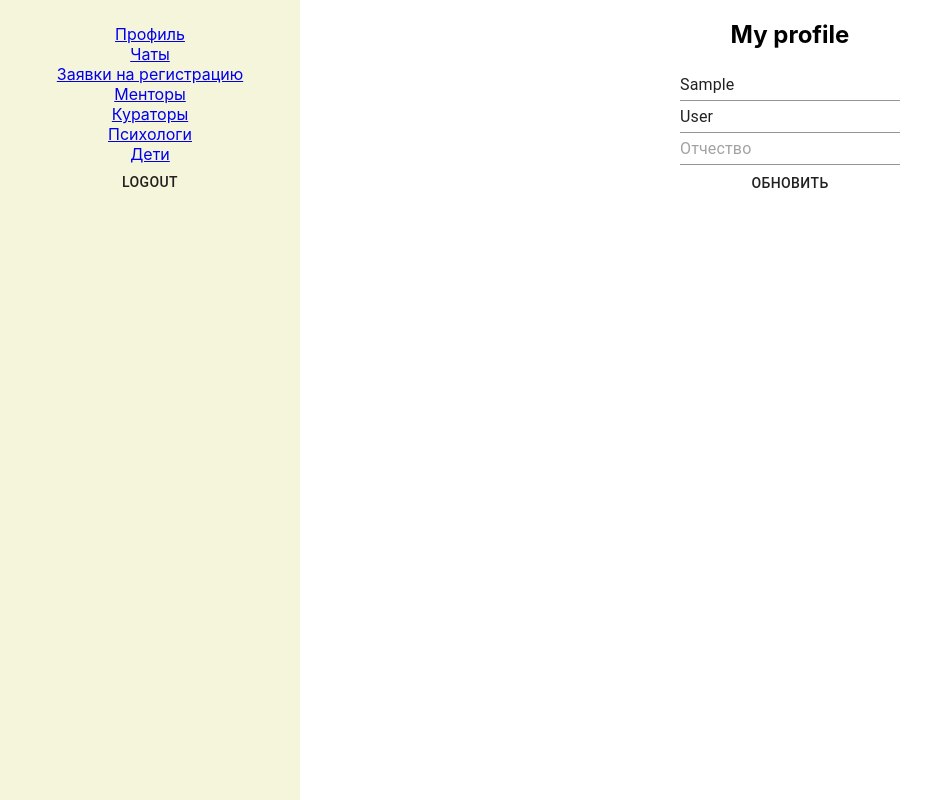
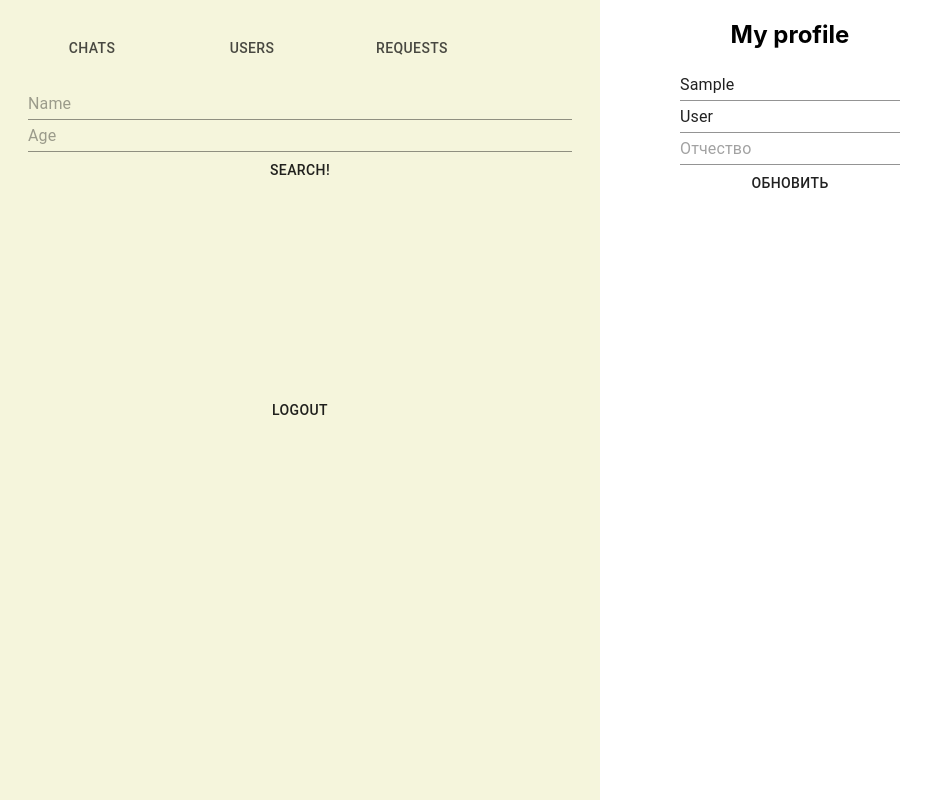
Before and after one commit to drop-db/ss-hack, a React (Create React App) app in the folder front/: page /home/profile in a window 1280 px wide. Shown: the whole page, without its empty margins (0-934 px from the left). Built offline with nearby package versions, Linux system fonts and the light colour scheme; no server answers; sample sign-in values are in the browser's storage.

Commit message:
fix/sideMenu

```diff
--- /dev/null
+++ b/front/src/components/common/Tab/Tab.jsx
@@ -0,0 +1,13 @@
+import React from 'react';
+import { Tabs as MaterialTabs, Tab as MaterialTab} from '@material-ui/core';
+
+function Tab(props) {
+    return <MaterialTab {...props} />
+}
+function Tabs(props){
+    return <MaterialTabs {...props}/>
+}
+
+export default {
+    Tab, Tabs
+};
--- /dev/null
+++ b/front/src/containers/Menu/Menu.jsx
@@ -0,0 +1,87 @@
+import React, {useState} from 'react';
+import { NavLink } from "react-router-dom";
+import Button from "../../components/common/Button/Button";
+import styles from "./Menu.module.scss";
+
+export default function Menu(items1){
+    const commonItems = [
+        {
+            groupName: 'Новосибирск',
+            links: [
+                {
+                    label: 'Психологи',
+                    path: '/home/chats/novosibPsyc'
+                },
+                {
+                    label: 'Наставники',
+                    path: '/home/chats/novosibMent'
+                }
+            ]
+        },
+        {
+            groupName: 'Томск',
+            links: [
+                {
+                    label: 'Психологи2',
+                    path: '/home/chats/tomskPsyc'
+                },
+                {
+                    label: 'Наставники2',
+                    path: '/home/chats/tomskMent'
+                }
+            ]
+        },
+        {
+            groupName: 'Тверь',
+            links: [
+                {
+                    label: 'Психологи3',
+                    path: '/home/chats/tverPsyc'
+                },
+                {
+                    label: 'Наставники3',
+                    path: '/home/chats/tverMent'
+                }
+            ]
+        }
+    ];
+
+    const privateItems = [
+        {label: 'John', path: '/home/chats/1234567'},
+        {label: 'James', path: '/home/chats/234567'}
+    ];
+    const [activeGroup, setActiveGroup] = useState(null);
+    return (
+        <div className={styles.menuContainer}>
+            {commonItems.map((commonItem, index) =>
+                <InnerItem
+                    links={commonItem.links}
+                    key={`${index}_item`}
+                    groupName={commonItem.groupName}
+                    active={index === activeGroup}
+                    onClick={()=>setActiveGroup(index)}
+                />)
+            }
+            <div className={styles.privateChatsBlock}>
+                {
+                    privateItems.map(privateItem => <NavLink className={styles.navLink} to={privateItem.path}>{privateItem.label}</NavLink>)
+                }
+            </div>
+        </div>
+    )
+}
+
+function InnerItem({links, groupName, active, onClick}) {
+    const visibleLinks = active
+        ? links.map(link => <NavLink className={styles.navLink} to={link.path}>{link.label}</NavLink>)
+        : <></>;
+
+    return (
+        <div>
+            <Button onClick={onClick}>{groupName}</Button>
+            <div className={styles.navLinks}>
+                {visibleLinks}
+            </div>
+        </div>
+    )
+}
--- /dev/null
+++ b/front/src/containers/Menu/Menu.module.scss
@@ -0,0 +1,50 @@
+.sideBar {
+  box-sizing: border-box;
+
+  position: fixed;
+  top: 0;
+  left: 0;
+  width: 600px;
+  height: 100vh;
+
+  padding: 1.5rem .75rem;
+  display: flex;
+  flex-direction: column;
+
+  background: white;
+  &.hidden{
+    width: 0;
+  }
+  .tab{
+    width: 50px;
+  }
+
+  .sideContent{
+    width: 100%;
+    height: 100%;
+    min-height: 20rem;
+  }
+}
+.menuContainer{
+  .navLink{
+    color: black;
+    text-decoration: none;
+  }
+
+  .navLinks{
+    display: flex;
+    flex-direction: column;
+  }
+
+  .filterContainer{
+    padding: 1rem;
+  }
+
+  .privateChatsBlock{
+    display: flex;
+    flex-direction: column;
+    * > {
+      text-align: start;
+    }
+  }
+}
--- /dev/null
+++ b/front/src/containers/SideBar/ChatsSideBar.jsx
@@ -0,0 +1,6 @@
+import React from 'react';
+import Menu from "../Menu/Menu";
+
+export default function ChatsSideBar(){
+    return <Menu/>
+}
--- /dev/null
+++ b/front/src/containers/SideBar/FiltersSideBar.jsx
@@ -0,0 +1,30 @@
+import React from 'react';
+import TextField from "../../components/common/TextField/TextField";
+import Button from "../../components/common/Button/Button";
+import styles from "./SideBar.module.scss";
+
+export default function FiltersSideBar(){
+    return (
+        <div className={styles.filterContainer}>
+            <TextField placeholder={'Name'} fullWidth/>
+            <TextField placeholder={'Age'} fullWidth/>
+            <Button>Search!</Button>
+        </div>
+        /*
+* <>
+                        <NavLink to="/home/profile" activeClassName={styles.activeLink}>Профиль</NavLink>
+                        <NavLink to="/home/chat" activeClassName={styles.activeLink}>Чаты</NavLink>
+                        {isAdmin && (
+                            <React.Fragment>
+                            <NavLink to='/home/requests' activeClassName={styles.activeLink}>Заявки на регистрацию</NavLink>
+                            <NavLink to='/home/mentors' activeClassName={styles.activeLink}>Менторы</NavLink>
+                            <NavLink to='/home/curators' activeClassName={styles.activeLink}>Кураторы</NavLink>
+                            <NavLink to='/home/psyhologists' activeClassName={styles.activeLink}>Психологи</NavLink>
+                            <NavLink to='/home/children' activeClassName={styles.activeLink}>Дети</NavLink>
+                            </React.Fragment>
+                         )}
+                         <Button onClick={logout}>Logout</Button>
+                    </>
+* */
+    )
+}
--- a/front/src/containers/SideBar/SideBar.jsx
+++ b/front/src/containers/SideBar/SideBar.jsx
@@ -1,30 +1,40 @@
-import React, {useContext} from 'react';
+import React, {useContext, useState, } from 'react';
+import {withRouter} from 'react-router';
+import classnames from 'classnames';
 import {AuthContext} from "../../context/AuthContext";
-
 import styles from './SideBar.module.scss';
-import {NavLink} from "react-router-dom";
+import TABS from '../../components/common/Tab/Tab';
+import ROLES from '../../const/roles';
+import ChatsSideBar from "./ChatsSideBar";
+import FiltersSideBar from "./FiltersSideBar";
 import Button from "../../components/common/Button/Button";
 
-import ROLES from '../../const/roles';
+const { Tab, Tabs } = TABS;
 
-export default function(props) {
+function SideBar(props) {
     const {user, logout} = useContext(AuthContext);
+    const isAdmin = user.role === ROLES.ADMIN;
+    const handleChange = (event, newValue) => {
+        props.history.push(newValue);
+    };
+    const currentPath = props.history.location.pathname;
+    const menuContent = currentPath === '/home/chats'
+        ? <ChatsSideBar/>
+        : <FiltersSideBar/>;
 
-    const isAdmin = user.role === ROLES.ADMIN;
     return (
-        <div className={styles.sideBar}>
-            <NavLink to="/home/profile" activeClassName={styles.activeLink}>Профиль</NavLink>
-            <NavLink to="/home/chat" activeClassName={styles.activeLink}>Чаты</NavLink>
-            {isAdmin && (
-                <React.Fragment>
-                    <NavLink to='/home/requests' activeClassName={styles.activeLink}>Заявки на регистрацию</NavLink>
-                    <NavLink to='/home/mentors' activeClassName={styles.activeLink}>Менторы</NavLink>
-                    <NavLink to='/home/curators' activeClassName={styles.activeLink}>Кураторы</NavLink>
-                    <NavLink to='/home/psyhologists' activeClassName={styles.activeLink}>Психологи</NavLink>
-                    <NavLink to='/home/children' activeClassName={styles.activeLink}>Дети</NavLink>
-                </React.Fragment>
-            )}
+        <div className={classnames(styles.sideBar)}>
+            <Tabs value={props.history.location.pathname} onChange={handleChange}>
+                <Tab classes={styles.tab} index={0} value={'/home/chats'} label={'Chats'}/>
+                <Tab classes={styles.tab} index={1} value={'/home/users'} label={'Users'}/>
+                <Tab classes={styles.tab} index={2} value={'/home/requests'} label={'Requests'}/>
+            </Tabs>
+            <div className={styles.sideContent}>
+                {menuContent}
+            </div>
             <Button onClick={logout}>Logout</Button>
         </div>
     );
 }
+
+export default withRouter(SideBar);
--- a/front/src/containers/SideBar/SideBar.module.scss
+++ b/front/src/containers/SideBar/SideBar.module.scss
@@ -1,15 +1,27 @@
 .sideBar {
   box-sizing: border-box;
-
   position: fixed;
   top: 0;
   left: 0;
-  width: 300px;
+  width: 600px;
   height: 100vh;
 
   padding: 1.5rem .75rem;
-  display: flex;
-  flex-direction: column;
 
   background: beige;
+  &.hidden{
+    width: 0;
+  }
+  .tab{
+    width: 50px;
+  }
+
+  .sideContent{
+    width:100%;
+    min-height: 20rem;
+  }
 }
+
+.filterContainer{
+  padding: 1rem;
+}
--- a/front/src/context/ContentContext.js
+++ b/front/src/context/ContentContext.js
@@ -2,8 +2,6 @@ import React from 'react';
 import { AuthContext } from "./AuthContext";
 import axios from "axios";
 import _ from 'lodash';
-
-import ROLES from '../const/roles';
 import host from '../const/host';
 
 const ContentContext = React.createContext('content');
@@ -61,7 +59,7 @@ class ContextContainer extends React.Component {
     registerChild = fields => {
         const onSuccess = () => console.log(fields);
         const onError = error => console.log(error);
-        axios.post('http://192.168.1.96:3000/api/v1/child', fields)
+        axios.post('http://192.168.1.96:3000/api/v1/child', fields, this._getRequestConfig())
             .then( onSuccess, onError)
     };
 
```
Also changed, not shown: 1 other file (tests, documents, lock files or other folders).
